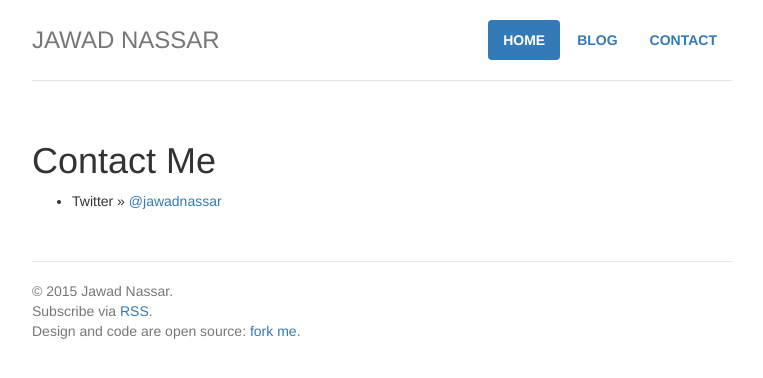
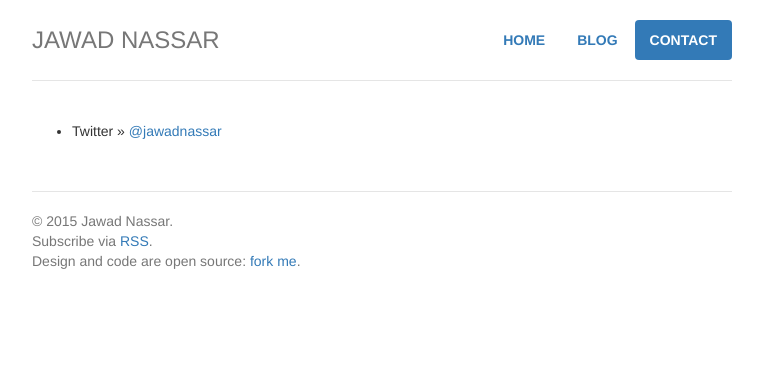
Before and after one commit to jawadnassar/jawadnassar.github.io, a Jekyll site: the page built from contact/index.html, in a window 1280 px wide. Shown: the top 378 px of the page, without its empty margins (258-1021 px from the left). Built offline with Jekyll 4.4.1, drawn with Linux system fonts in a browser that asks for light colours.

Commit message:
Updating Header

```diff
--- a/_layouts/default.html
+++ b/_layouts/default.html
@@ -29,9 +29,9 @@
       <div class="header clearfix">
         <nav>
           <ul class="nav nav-pills pull-right">
-            <li role="presentation" class="active"><a href="/index.html"><strong>HOME</strong></a></li>
-            <li role="presentation"><a href="/blog"><strong>BLOG</strong></a></li>
-            <li role="presentation"><a href="/contact"><strong>CONTACT</strong></a></li>
+            <li role="presentation" class="{{ page.home }}"><a href="/index.html"><strong>HOME</strong></a></li>
+            <li role="presentation" class="{{ page.blog }}"><a href="/blog"><strong>BLOG</strong></a></li>
+            <li role="presentation" class="{{ page.contact }}"><a href="/contact"><strong>CONTACT</strong></a></li>
           </ul>
         </nav>
         <h3 class="text-muted">JAWAD NASSAR</h3>
--- a/blog/index.html
+++ b/blog/index.html
@@ -2,9 +2,8 @@
 layout: default
 title: Jawad Nassar's Blog
 ---
-	<h1>{{ page.title }}</h1>
+	<br />
 	<ul class="posts">
-
 	  {% for post in site.posts %}
 	    <li><span>{{ post.date | date_to_string }}</span> » <a href="{{ post.url }}" title="{{ post.title }}">{{ post.title }}</a></li>
 	  {% endfor %}
--- a/contact/index.html
+++ b/contact/index.html
@@ -1,9 +1,11 @@
 ---
 layout: default
 title: Contact Me
+home: passive
+blog: passive
+contact: active
 ---
 
-<h1>{{ page.title }}</h1>
 <ul>
 	<li><span>Twitter</span> » <a href="#" title="@jawadnassar">@jawadnassar</a></li>
 </ul>
--- a/index.html
+++ b/index.html
@@ -1,6 +1,9 @@
 ---
 layout: default
 title: Jawad Nassar
+home: active
+blog: passive
+contact: passive
 ---
 
 <div class="col-sm-4">
```
